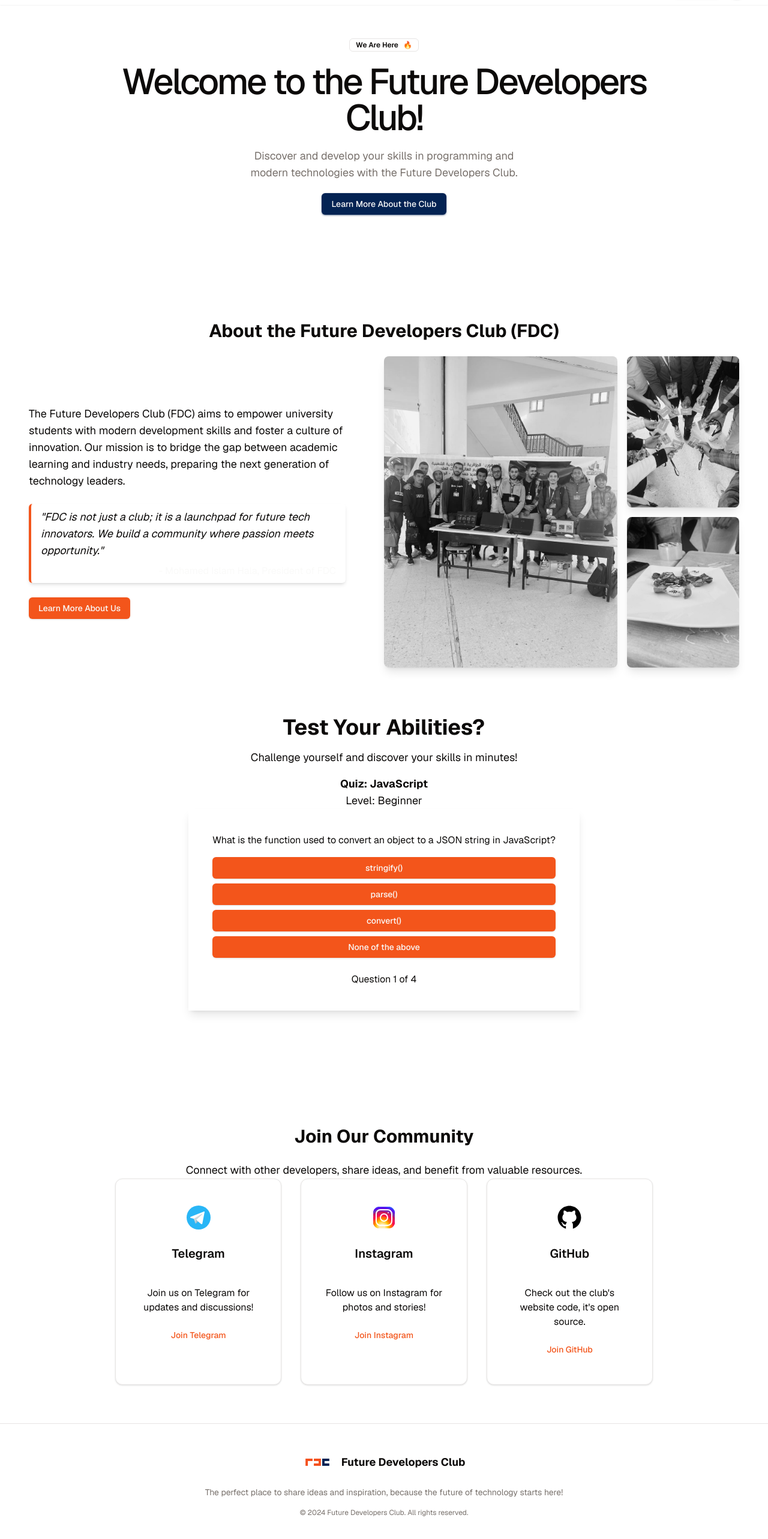
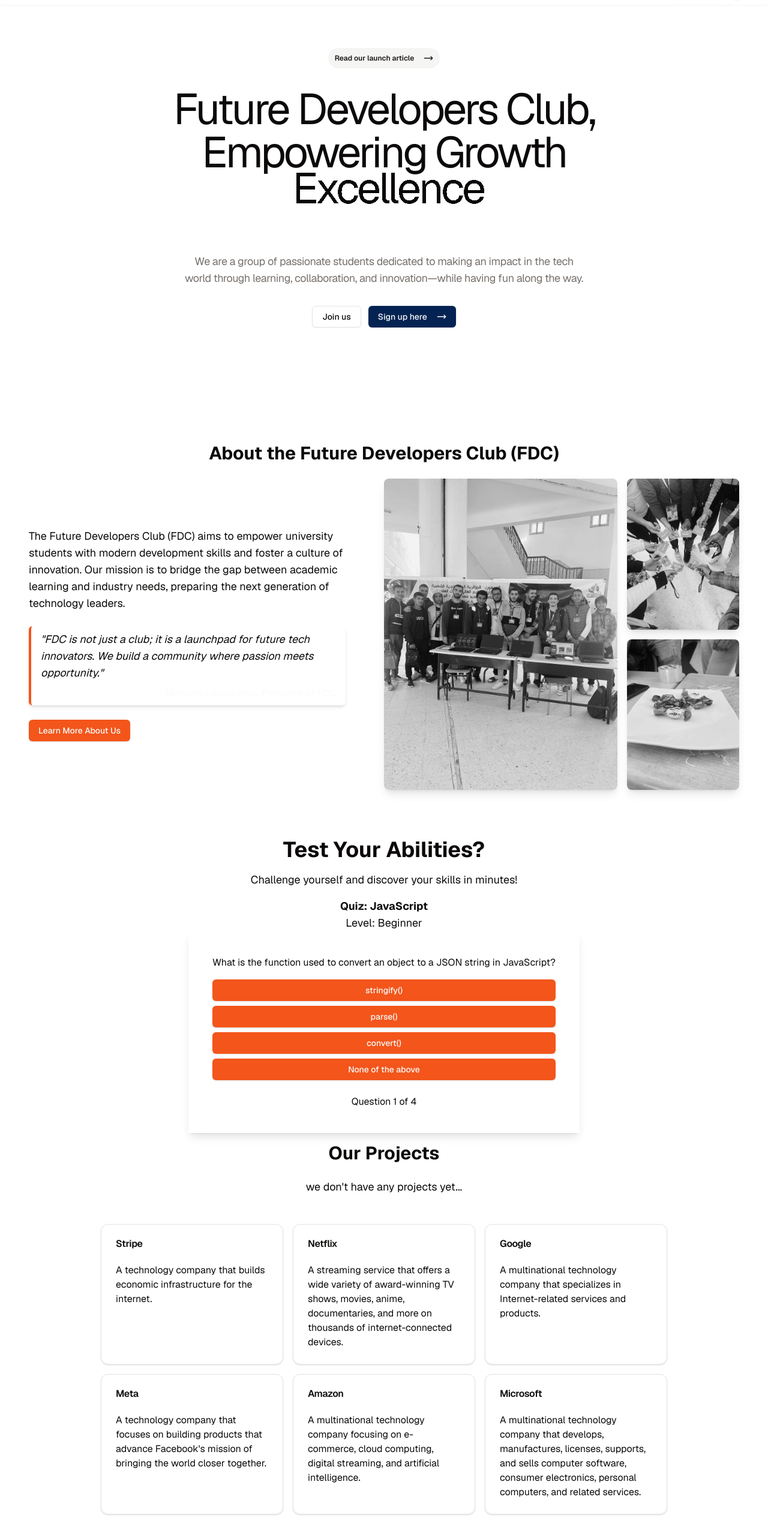
Before and after one commit to mohamed-lifa7/eloued-fdc, a Next.js app: page / in a window 1280 px wide. Shown: the part 48-2614 px from the top of the page at 60% size. Built offline with nearby package versions, Linux system fonts and the light colour scheme; no server answers; what @edgestore/react would draw is missing.

Commit message:
fix the hero section

```diff
--- a/package.json
+++ b/package.json
@@ -54,6 +54,7 @@
     "geist": "^1.3.0",
     "github-slugger": "^2.0.0",
     "lucide-react": "^0.469.0",
+    "mini-svg-data-uri": "^1.4.4",
     "next": "^15.0.1",
     "next-auth": "5.0.0-beta.25",
     "next-themes": "^0.4.3",
--- a/src/app/page.tsx
+++ b/src/app/page.tsx
@@ -1,6 +1,7 @@
 import AboutSection from "@/components/layout/about-section";
 import { Community } from "@/components/layout/community-section";
 import Hero from "@/components/layout/hero-section";
+import Projects from "@/components/layout/projects-sections";
 import { QuizSection } from "@/components/layout/quiz-section";
 import { quiz } from "@/data/quizes";
 
@@ -10,6 +11,7 @@ export default function Home() {
       <Hero />
       <AboutSection />
       <QuizSection quizData={quiz} />
+      <Projects />
       <Community />
     </main>
   );
--- a/src/components/layout/hero-section.tsx
+++ b/src/components/layout/hero-section.tsx
@@ -1,41 +1,65 @@
 "use client";
-import { motion } from "framer-motion";
+import { GooeyText } from "@/components/ui/gooey-text-morphing";
+import { MoveRight } from "lucide-react";
+import { Button } from "@/components/ui/button";
 import { Badge } from "../ui/badge";
-import { Button } from "../ui/button";
+import Link from "next/link";
+import { LoginButton } from "../auth/login-button";
+import { links } from "@/config/site-config";
 
 export default function Hero() {
   return (
-    <section className="relative mx-auto flex max-w-screen-xl flex-col items-center justify-center gap-12 px-4 py-28 md:px-8">
-      <motion.div
-        initial={{ y: 50, opacity: 0 }}
-        animate={{
-          y: 0,
-          opacity: 1,
-        }}
-        transition={{ duration: 0.8, type: "spring", bounce: 0.4 }}
-        className="mx-auto flex max-w-4xl flex-col items-center justify-center space-y-5 text-center"
-      >
-        <Badge
-          className="text-primary-500 dark:text-primary-600 flex items-center space-x-2 text-xs font-semibold"
-          variant="outline"
-        >
-          <span>We Are Here</span>
-          <span aria-label="emoji" role="img">
-            🔥
-          </span>
-        </Badge>
-        <h1 className="mx-auto text-pretty text-4xl font-medium tracking-tighter md:text-6xl">
-          Welcome to the Future Developers Club!
-        </h1>
-        <p className="mx-auto max-w-2xl text-balance text-lg text-muted-foreground">
-          Discover and develop your skills in programming and modern
-          technologies with the Future Developers Club.
-        </p>
+    <div className="w-full">
+      <div className="container mx-auto">
+        <div className="flex flex-col items-center justify-center gap-8 py-20 lg:py-32">
+          <div>
+            <Badge variant="secondary" className="gap-4 rounded-full py-2">
+              Read our launch article <MoveRight className="h-4 w-4" />
+            </Badge>
+          </div>
+          <div className="flex flex-col items-center space-y-10">
+            <h1 className="font-regular max-w-4xl text-center text-4xl tracking-tighter md:text-7xl">
+              <span>Future Developers Club, Empowering Growth</span>
+              <span className="relative flex w-full justify-center text-center md:pb-4 md:pt-1">
+                &nbsp;
+                <GooeyText
+                  texts={[
+                    "Innovation",
+                    "Collaboration",
+                    "Leadership",
+                    "Excellence",
+                  ]}
+                  morphTime={1.5}
+                  cooldownTime={0.5}
+                  className="mt-5 text-4xl"
+                />
+              </span>
+            </h1>
 
-        <Button className="bg-primary-2 shadow-primary-2/50">
-          Learn More About the Club
-        </Button>
-      </motion.div>
-    </section>
+            <p className="max-w-2xl text-center text-sm leading-relaxed tracking-tight text-muted-foreground md:text-lg">
+              We are a group of passionate students dedicated to making an
+              impact in the tech world through learning, collaboration, and
+              innovation—while having fun along the way.
+            </p>
+          </div>
+          <div className="flex flex-row gap-3">
+            <Button variant="outline">
+              <Link
+                href={links.telegram}
+                target="_blank"
+                rel="noopener noreferrer"
+              >
+                Join us
+              </Link>
+            </Button>
+            <LoginButton asChild>
+              <Button className="gap-4" variant="primary2">
+                Sign up here <MoveRight className="h-4 w-4" />
+              </Button>
+            </LoginButton>
+          </div>
+        </div>
+      </div>
+    </div>
   );
 }
--- /dev/null
+++ b/src/components/layout/projects-sections.tsx
@@ -0,0 +1,54 @@
+import { HoverEffect } from "@/components/ui/card-hover-effect";
+
+export default function Projects() {
+  return (
+    <div className="mx-auto max-w-5xl px-8">
+      <div className="text-center">
+        <h2 className="text-3xl font-bold">Our Projects</h2>
+        &nbsp;
+        <p className="text-lg md:w-full">
+          we don&apos;t have any projects yet...
+        </p>
+      </div>
+      <HoverEffect items={projects} />
+    </div>
+  );
+}
+export const projects = [
+  {
+    title: "Stripe",
+    description:
+      "A technology company that builds economic infrastructure for the internet.",
+    link: "https://stripe.com",
+  },
+  {
+    title: "Netflix",
+    description:
+      "A streaming service that offers a wide variety of award-winning TV shows, movies, anime, documentaries, and more on thousands of internet-connected devices.",
+    link: "https://netflix.com",
+  },
+  {
+    title: "Google",
+    description:
+      "A multinational technology company that specializes in Internet-related services and products.",
+    link: "https://google.com",
+  },
+  {
+    title: "Meta",
+    description:
+      "A technology company that focuses on building products that advance Facebook's mission of bringing the world closer together.",
+    link: "https://meta.com",
+  },
+  {
+    title: "Amazon",
+    description:
+      "A multinational technology company focusing on e-commerce, cloud computing, digital streaming, and artificial intelligence.",
+    link: "https://amazon.com",
+  },
+  {
+    title: "Microsoft",
+    description:
+      "A multinational technology company that develops, manufactures, licenses, supports, and sells computer software, consumer electronics, personal computers, and related services.",
+    link: "https://microsoft.com",
+  },
+];
--- /dev/null
+++ b/src/components/ui/card-hover-effect.tsx
@@ -0,0 +1,64 @@
+"use client";
+import { cn } from "@/lib/utils";
+import { AnimatePresence, motion } from "framer-motion";
+import Link from "next/link";
+import { useState } from "react";
+import { Card, CardContent, CardHeader, CardTitle } from "./card";
+
+export const HoverEffect = ({
+  items,
+  className,
+}: {
+  items: {
+    title: string;
+    description: string;
+    link: string;
+  }[];
+  className?: string;
+}) => {
+  // eslint-disable-next-line prefer-const
+  let [hoveredIndex, setHoveredIndex] = useState<number | null>(null);
+
+  return (
+    <div
+      className={cn(
+        "grid grid-cols-1 py-10 md:grid-cols-2 lg:grid-cols-3",
+        className,
+      )}
+    >
+      {items.map((item, idx) => (
+        <Link
+          href={item?.link}
+          key={item?.link}
+          className="group relative block h-full w-full p-2"
+          onMouseEnter={() => setHoveredIndex(idx)}
+          onMouseLeave={() => setHoveredIndex(null)}
+        >
+          <AnimatePresence>
+            {hoveredIndex === idx && (
+              <motion.span
+                className="absolute inset-0 block h-full w-full rounded-3xl bg-muted-foreground"
+                layoutId="hoverBackground"
+                initial={{ opacity: 0 }}
+                animate={{
+                  opacity: 1,
+                  transition: { duration: 0.15 },
+                }}
+                exit={{
+                  opacity: 0,
+                  transition: { duration: 0.15, delay: 0.2 },
+                }}
+              />
+            )}
+          </AnimatePresence>
+          <Card className="relative z-20 h-full w-full overflow-hidden flex flex-col">
+            <CardHeader>
+              <CardTitle>{item.title}</CardTitle>
+            </CardHeader>
+            <CardContent>{item.description}</CardContent>
+          </Card>
+        </Link>
+      ))}
+    </div>
+  );
+};
--- /dev/null
+++ b/src/components/ui/gooey-text-morphing.tsx
@@ -0,0 +1,135 @@
+"use client";
+
+import * as React from "react";
+import { cn } from "@/lib/utils";
+
+interface GooeyTextProps {
+  texts: string[];
+  morphTime?: number;
+  cooldownTime?: number;
+  className?: string;
+  textClassName?: string;
+}
+
+export function GooeyText({
+  texts,
+  morphTime = 1,
+  cooldownTime = 0.25,
+  className,
+  textClassName,
+}: GooeyTextProps) {
+  const text1Ref = React.useRef<HTMLSpanElement>(null);
+  const text2Ref = React.useRef<HTMLSpanElement>(null);
+
+  React.useEffect(() => {
+    let textIndex = texts.length - 1;
+    let time = new Date();
+    let morph = 0;
+    let cooldown = cooldownTime;
+
+    const setMorph = (fraction: number) => {
+      if (text1Ref.current && text2Ref.current) {
+        text2Ref.current.style.filter = `blur(${Math.min(8 / fraction - 8, 100)}px)`;
+        text2Ref.current.style.opacity = `${Math.pow(fraction, 0.4) * 100}%`;
+
+        fraction = 1 - fraction;
+        text1Ref.current.style.filter = `blur(${Math.min(8 / fraction - 8, 100)}px)`;
+        text1Ref.current.style.opacity = `${Math.pow(fraction, 0.4) * 100}%`;
+      }
+    };
+
+    const doCooldown = () => {
+      morph = 0;
+      if (text1Ref.current && text2Ref.current) {
+        text2Ref.current.style.filter = "";
+        text2Ref.current.style.opacity = "100%";
+        text1Ref.current.style.filter = "";
+        text1Ref.current.style.opacity = "0%";
+      }
+    };
+
+    const doMorph = () => {
+      morph -= cooldown;
+      cooldown = 0;
+      let fraction = morph / morphTime;
+
+      if (fraction > 1) {
+        cooldown = cooldownTime;
+        fraction = 1;
+      }
+
+      setMorph(fraction);
+    };
+
+    function animate() {
+      requestAnimationFrame(animate);
+      const newTime = new Date();
+      const shouldIncrementIndex = cooldown > 0;
+      const dt = (newTime.getTime() - time.getTime()) / 1000;
+      time = newTime;
+
+      cooldown -= dt;
+
+      if (cooldown <= 0) {
+        if (shouldIncrementIndex) {
+          textIndex = (textIndex + 1) % texts.length;
+          if (text1Ref.current && text2Ref.current) {
+            text1Ref.current.textContent = texts[textIndex % texts.length]!;
+            text2Ref.current.textContent =
+              texts[(textIndex + 1) % texts.length]!;
+          }
+        }
+        doMorph();
+      } else {
+        doCooldown();
+      }
+    }
+
+    animate();
+
+    return () => {
+      // Cleanup function if needed
+    };
+  }, [texts, morphTime, cooldownTime]);
+
+  return (
+    <div className={cn("relative", className)}>
+      <svg className="absolute h-0 w-0" aria-hidden="true" focusable="false">
+        <defs>
+          <filter id="threshold">
+            <feColorMatrix
+              in="SourceGraphic"
+              type="matrix"
+              values="1 0 0 0 0
+                      0 1 0 0 0
+                      0 0 1 0 0
+                      0 0 0 255 -140"
+            />
+          </filter>
+        </defs>
+      </svg>
+
+      <div
+        className="flex items-center justify-center"
+        style={{ filter: "url(#threshold)" }}
+      >
+        <span
+          ref={text1Ref}
+          className={cn(
+            "absolute inline-block select-none text-center text-4xl md:text-7xl",
+            "text-foreground",
+            textClassName,
+          )}
+        />
+        <span
+          ref={text2Ref}
+          className={cn(
+            "absolute inline-block select-none text-center text-4xl md:text-7xl",
+            "text-foreground",
+            textClassName,
+          )}
+        />
+      </div>
+    </div>
+  );
+}
--- a/src/config/site-config.ts
+++ b/src/config/site-config.ts
@@ -62,6 +62,7 @@ export const siteConfig: Metadata = {
 
 export const links = {
   github: "https://github.com/mohamed-lifa7/eloued-fdc",
-  twitter: "https://twitter.com/LifaSeddik",
   portfolio: "https://mohamed-lifa7.vercel.app",
+  instagram: "https://www.instagram.com/fdevclub",
+  telegram: "https://t.me/+e2kKkyiEqCw4ZTlk",
 };
```
Also changed, not shown: src/components/layout/community-section.tsx (+4 -3 lines), 1 other file (tests, documents, lock files or other folders).
